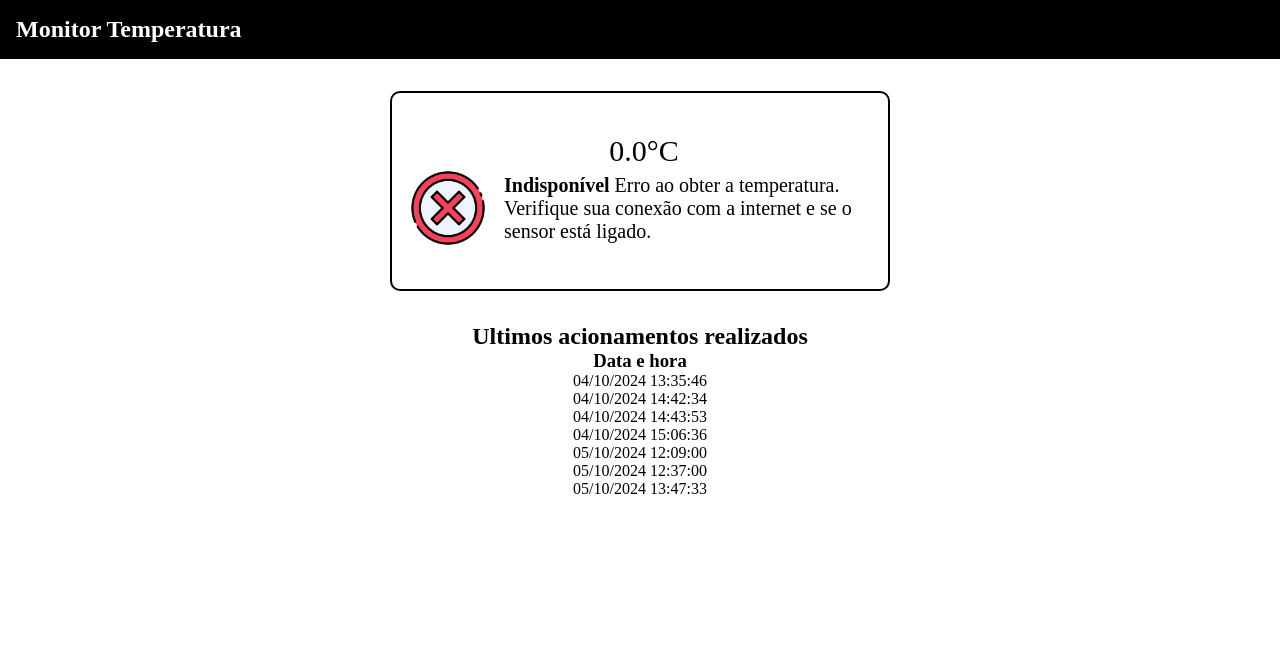
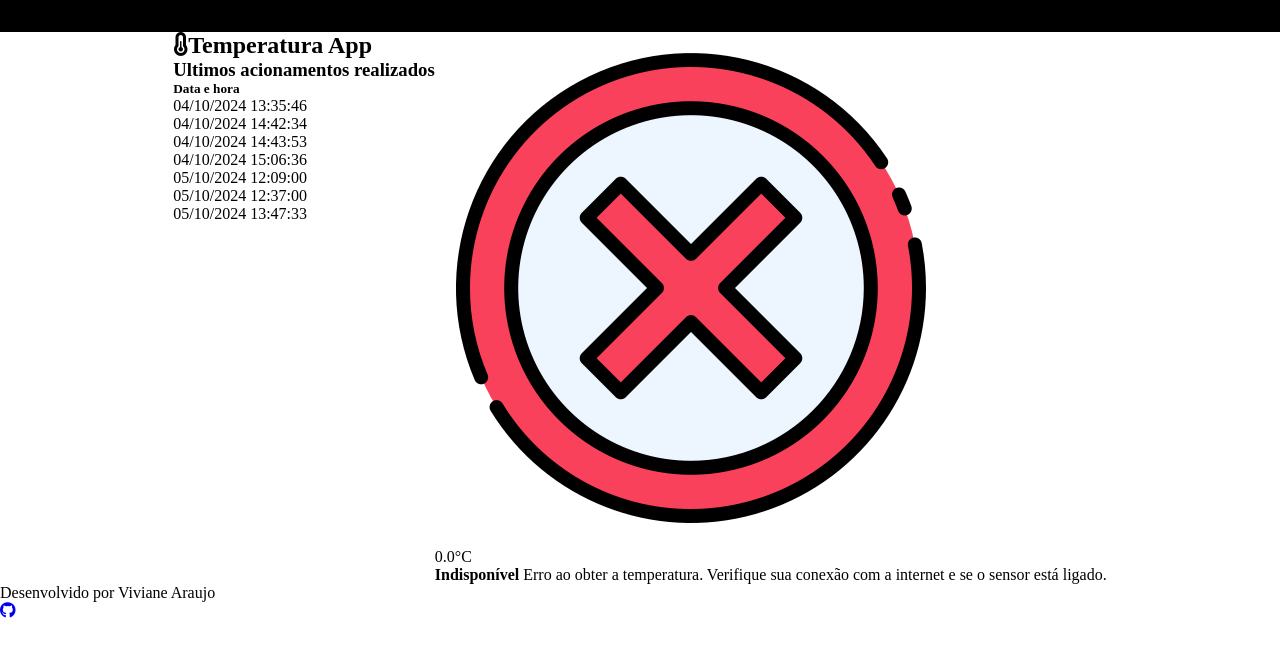
Before and after one commit to avivianedev/projeto-estacio-iot-python, a Flask app: page / in a window 1280 px wide. Shown: the top 657 px of the page. Run offline with Flask 3, Linux system fonts and the light colour scheme.

Commit message:
Melhorando a interface do App

```diff
--- a/python/templates/index.html
+++ b/python/templates/index.html
@@ -7,11 +7,13 @@
     <title>Monitoramento Temperatura</title>
     <link rel="stylesheet" href="{{url_for('static',filename='index.css')}}">
     <link rel="stylesheet" href="{{url_for('static',filename='reset.css')}}">
+    <link rel="stylesheet" href="https://cdnjs.cloudflare.com/ajax/libs/font-awesome/6.0.0-beta3/css/all.min.css">
+
+
 </head>
 
 <body>
     <section class='header-index'>
-        <h1>Monitor Temperatura</h1>
         <script type="text/javascript">
             // Função que atualiza a página a cada x minutos
             setTimeout(function () {
@@ -22,28 +24,39 @@
     </section>
 
     <section class='container-temperature'>
-        <div class="content-temp">
-            <div class="box-temp">
-                <i class="fas fa-thermometer-half icon"></i>
+
+        <div class='control-container'>
+            <h1><i class="fas fa-thermometer-half icon"></i><strong>Temperatura</strong> App</h1>
+            <div class='alerts-info'>
+                <h3>Ultimos acionamentos realizados</h3>
+                <ul class='list-container'>
+                    <h5>Data e hora</h5>
+                    {% for linha in data %}
+                    <li>{{ linha }}</li>
+                    {% endfor %}
+                </ul>
+            </div>
+
+        </div>
+        <div class="content-temperature">
+            <img src="{{url_for('static',filename='assets/' + image)}}" alt="Emoticon com muito calor" />
+            <div class='temperature-value'>
+
                 <p> {{temperature}}°C</p>
             </div>
-            <div class='temp-icons'>
-                <img src="{{url_for('static',filename='assets/' + image)}}" alt="Emoticon com muito calor" />
+            <div class='temperature-condiction'>
                 <p><strong>{{condition}}</strong> {{message}}</p>
             </div>
         </div>
+    </section>
 
-    </section>
-    <section class='table-control-container'>
-        <h1>Ultimos acionamentos realizados</h1>
+</body>
+<footer class='footer-container'>
+    <p>Desenvolvido por <span>Viviane Araujo</span></p>
+    <div class='footer-i'>
+        <a href="https://github.com/avivianedev"><i class="fa-brands fa-github"></i></a>
+    </div>
 
-        <ul class='list-container'>
-            <h3>Data e hora</h3>
-            {% for linha in data %}
-            <li>{{ linha }}</li>
-            {% endfor %}
-        </ul>
-    </section>
-</body>
+</footer>
 
 </html>
```
